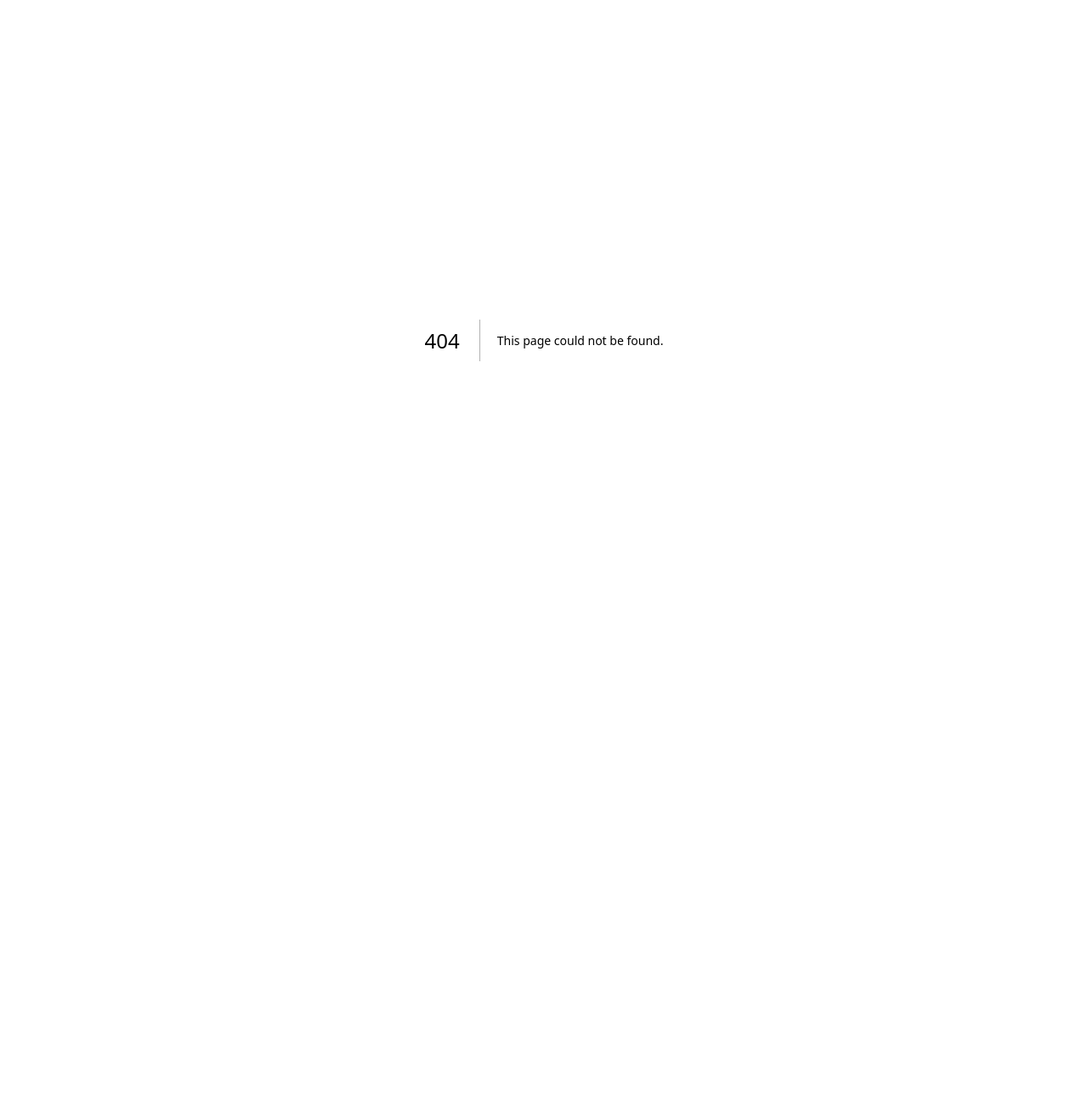
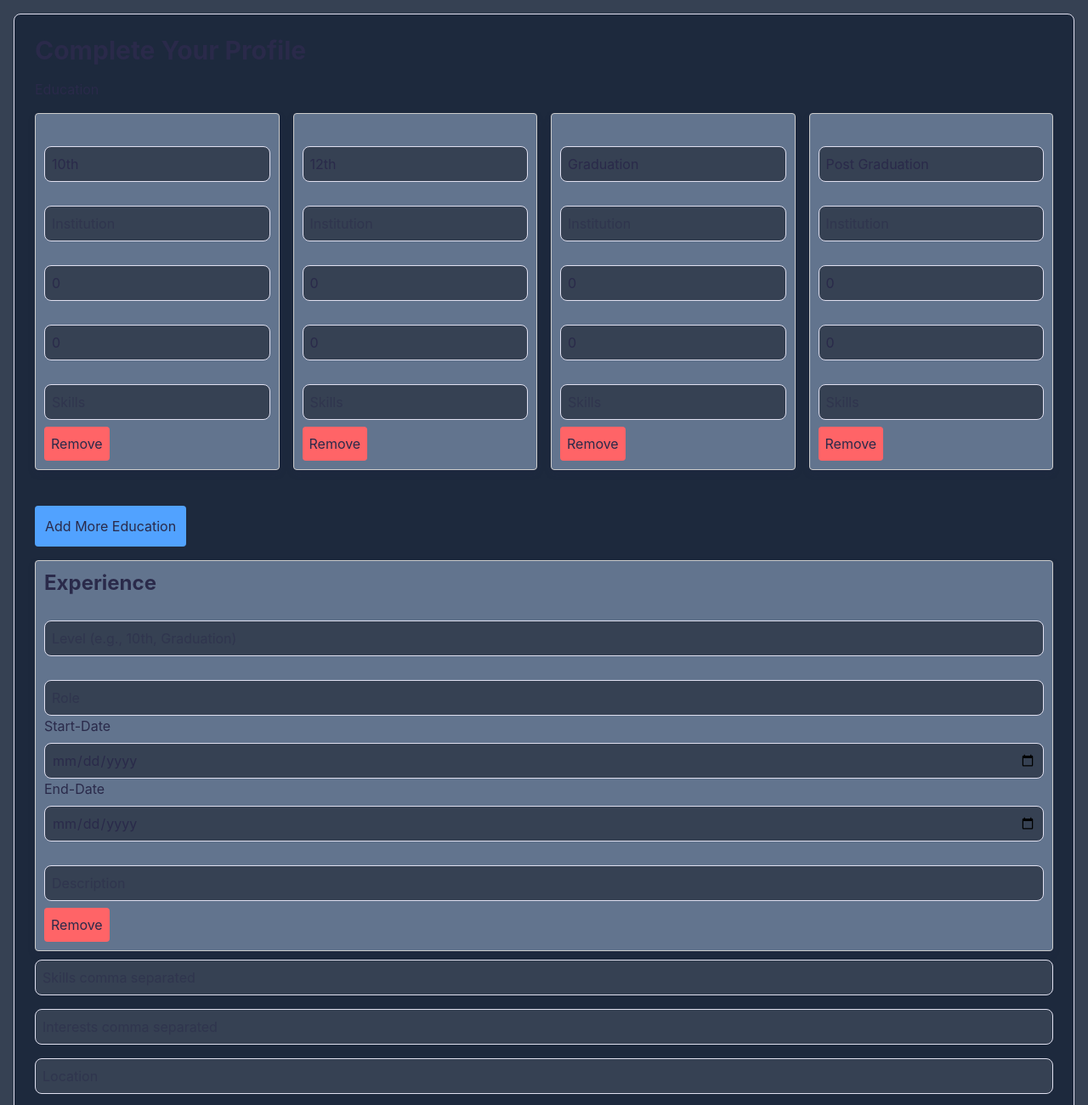
Before and after one commit to Akash-1808/SavoirAI, a Next.js app in the folder newfrontend/: page /complete-profile in a window 1280 px wide. Before the commit this address had no page. Shown: the top 1300 px of the page at 85% size. Before the commit the page ends 800 px from the top, so only its background shows below. Built offline with nearby package versions, Linux system fonts and the light colour scheme.

Commit message:
complete-profile

```diff
--- /dev/null
+++ b/newfrontend/app/complete-profile/page.tsx
@@ -0,0 +1,215 @@
+"use client";
+import { useState } from "react";
+import axios from "axios";
+import { div } from "motion/react-client";
+
+export default function CompleteProfile() {
+  const [skills, setSkills] = useState([]);
+  const [interests, setInterests] = useState([]);
+  const [location, setLocation] = useState("");
+  const [education, setEducation] = useState([
+    { level: "10th", institution: "", year: 0, percentage: 0 , skills: ""},
+    { level: "12th", institution: "", year: 0, percentage: 0, skills: ""},
+    { level: "Graduation", institution: "", year: 0, percentage: 0, skills: ""},
+    { level: "Post Graduation", institution: "", year: 0, percentage: 0, skills: ""},
+  ]);
+
+
+  const [experience, setExperience] = useState([
+    { company: "", role: "", startDate: 0, endDate: 0, description: "" },
+  ]);
+
+  // Add new empty experience entry
+    const addExperience = () => {
+        setExperience([...experience, { company: "", role: "", startDate: 0, endDate: 0, description: "" }]);
+    }
+    // Remove experience entry
+    const removeExperience = (index: any) => {
+        const newExp = [...experience];
+        newExp.splice(index, 1);
+        setExperience(newExp);
+    }
+  // Add new empty education entry
+  const addEducation = () => {
+    setEducation([...education, { level: "", institution: "", year: 0, percentage: 0, skills: "" }]);
+  };
+
+  // Remove education entry
+  const removeEducation = (index: any) => {
+    const newEdu = [...education];
+    newEdu.splice(index, 1);
+    setEducation(newEdu);
+  };
+
+  const handleSubmit = async () => {
+    try {
+      const res = await axios.put(
+        "http://localhost:5000/api/user/completeprofile",
+        { skills, interests, education, location },
+        { withCredentials: true }
+      );
+      console.log("Profile updated:", res.data);
+    } catch (err) {
+      console.error(err);
+    }
+  };
+
+  return (
+    <div className="min-h-screen flex items-center justify-center bg-gray-700 p-4 ">
+    <div className="border rounded-lg p-6 bg-slate-800 w-full space-y-4">
+      <h1 className="text-3xl font-bold ">Complete Your Profile</h1>
+
+      {/* Skills */}
+
+
+      {/* Education */}
+      <h3>Education</h3>
+      <div className="flex gap-4 ">
+      {education.map((edu, idx) => (
+        <div key={idx} style={{ marginBottom: "10px", border: "1px solid #ccc", padding: "10px" }} className="rounded-sm bg-slate-500 shadow-sm bg-blend-color-burn" >
+          <input
+            type="text"
+            placeholder="Level (e.g., 10th, Graduation)"
+            value={edu.level}
+            className="w-full p-2 border rounded bg-gray-700 mt-7"
+            onChange={e => {
+              const newEdu = [...education];
+              newEdu[idx].level = e.target.value;
+              setEducation(newEdu);
+            }}
+          />
+          <input
+            type="text"
+            placeholder="Institution"
+            value={edu.institution}
+            className="w-full p-2 border rounded bg-gray-700  mt-7"
+            onChange={e => {
+              const newEdu = [...education];
+              newEdu[idx].institution = e.target.value;
+              setEducation(newEdu);
+            }}
+          />
+          <input
+            type="number"
+            placeholder="Year"
+            value={edu.year}
+            className="w-full p-2 border rounded bg-gray-700 mt-7 "
+            onChange={e => {
+              const newEdu = [...education];
+              newEdu[idx].year = Number(e.target.value);
+              setEducation(newEdu);
+            }}
+          />
+          <input
+            type="number"
+            placeholder="Percentage"
+            value={edu.percentage}
+            className="w-full p-2 border rounded bg-gray-700 mt-7"
+            onChange={e => {
+              const newEdu = [...education];
+              newEdu[idx].percentage = Number(e.target.value);
+              setEducation(newEdu);
+            }}
+          />
+          <input type="text" value={edu.skills} className="w-full p-2 border rounded bg-gray-700 mt-7" placeholder="Skills"  onChange={e => {
+            const newEdu = [...education];
+            newEdu[idx].skills = e.target.value;
+            setEducation(newEdu);
+          }}/>
+          <button className="mt-2 bg-red-400 p-2 rounded-sm" onClick={() => removeEducation(idx)}>Remove</button>
+        </div>
+      ))}
+      </div>
+      <button onClick={addEducation} className="mt-4 bg-blue-400 p-3 rounded-sm">Add More Education</button>
+        {/** Experience */}
+
+        {experience.map((exp, idx) => (
+        <div key={idx} style={{ marginBottom: "10px", border: "1px solid #ccc", padding: "10px" }} className="rounded-sm bg-slate-500 shadow-sm bg-blend-color-burn">
+            <h1 className="text-2xl font-bold">Experience</h1>
+          <input
+            type="text"
+            placeholder="Level (e.g., 10th, Graduation)"
+            value={exp.company}
+            className="w-full p-2 border rounded bg-gray-700 mt-7"
+            onChange={e => {
+              const newExp = [...experience];
+              newExp[idx].company = e.target.value;
+              setExperience(newExp);
+            }}
+          />
+          <input
+            type="text"
+            placeholder="Role"
+            value={exp.role}
+            className="w-full p-2 border rounded bg-gray-700  mt-7"
+            onChange={e => {
+              const newExp = [...experience];
+              newExp[idx].role = e.target.value;
+              setExperience(newExp);
+            }}
+          />
+          <label className="mt-7">Start-Date</label>
+          <input
+            type="date"
+            placeholder="Start Date"
+            value={exp.startDate}
+            className="w-full p-2 border rounded bg-gray-700 mt-2"
+            onChange={e => {
+              const newExp = [...experience];
+              newExp[idx].startDate = Number(e.target.value);
+              setExperience(newExp);
+            }}
+          />
+          <label className="mt-7">End-Date</label>
+          <input
+            type="date"
+            placeholder="End Date"
+            value={exp.endDate}
+            className="w-full p-2 border rounded bg-gray-700 mt-2"
+            onChange={e => {
+              const newExp = [...experience];
+              newExp[idx].endDate = Number(e.target.value);
+              setExperience(newExp);
+            }}
+          />
+          <input type="text" value={exp.description} className="w-full p-2 border rounded bg-gray-700 mt-7" placeholder="Description"  onChange={e => {
+            const newExp = [...experience];
+            newExp[idx].description = e.target.value;
+            setExperience(newExp);
+          }}/>
+          <button className="mt-2 bg-red-400 p-2 rounded-sm" onClick={() => removeExperience(idx)}>Remove</button>
+        </div>
+      ))}
+
+
+       <input
+        type="text"
+        placeholder="Skills comma separated"
+        className="w-full p-2 border rounded bg-gray-700 "
+        onChange={e => setSkills(e.target.value.split(","))}
+      />
+
+      {/* Interests */}
+      <input
+        type="text"
+        placeholder="Interests comma separated"
+        className="w-full p-2 border rounded bg-gray-700 "
+        onChange={e => setInterests(e.target.value.split(","))}
+      />
+
+      {/* Location */}
+      <input
+        type="text"
+        placeholder="Location"
+        className="w-full p-2 border rounded bg-gray-700 "
+        value={location}
+        onChange={e => setLocation(e.target.value)}
+      />
+
+      <button onClick={addEducation} className="mt-4 bg-blue-400 p-3 rounded-sm">Add More Education</button>
+      <br /><br />
+      <button onClick={handleSubmit} className="mt-4 bg-green-400 p-3 rounded-sm">Submit Profile</button>
+    </div>
+    </div>
+  );
+}
--- a/newfrontend/package.json
+++ b/newfrontend/package.json
@@ -12,6 +12,7 @@
     "@radix-ui/react-accordion": "^1.2.12",
     "@radix-ui/react-dropdown-menu": "^2.1.16",
     "@radix-ui/react-slot": "^1.2.3",
+    "axios": "^1.12.2",
     "class-variance-authority": "^0.7.1",
     "clsx": "^2.1.1",
     "lucide-react": "^0.544.0",
```
Also changed, not shown: 1 other file (tests, documents, lock files or other folders).
